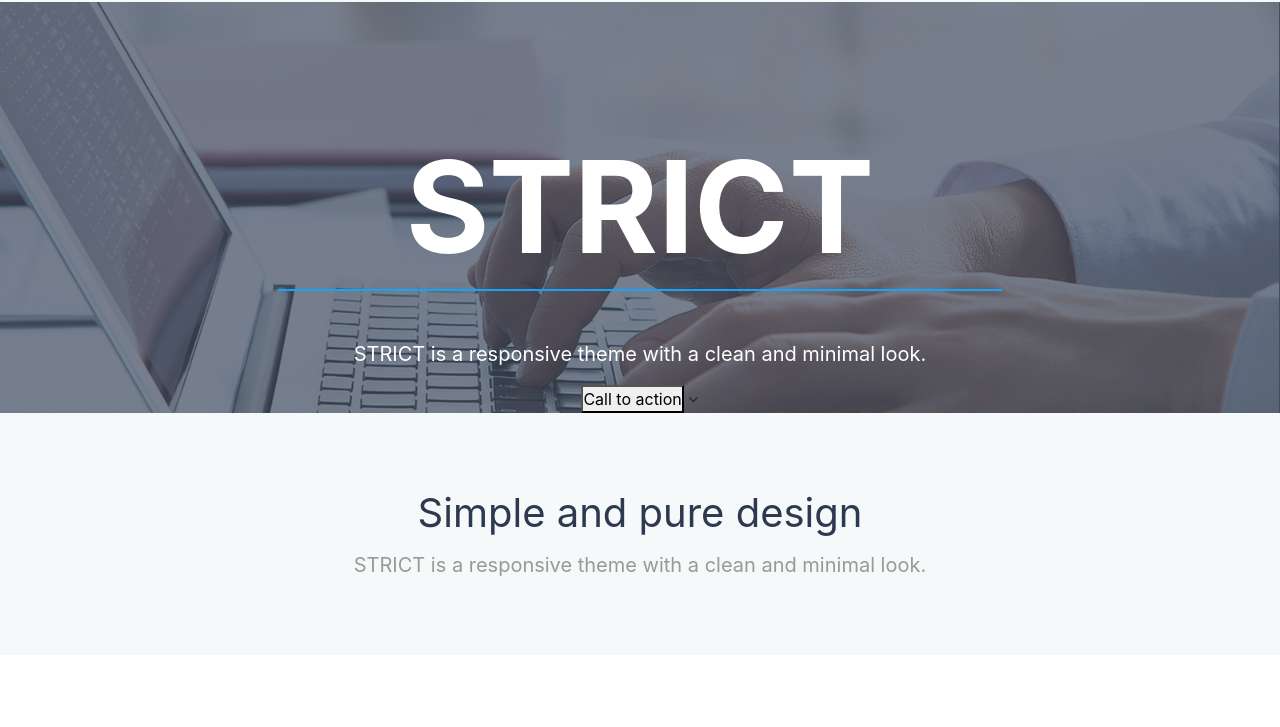
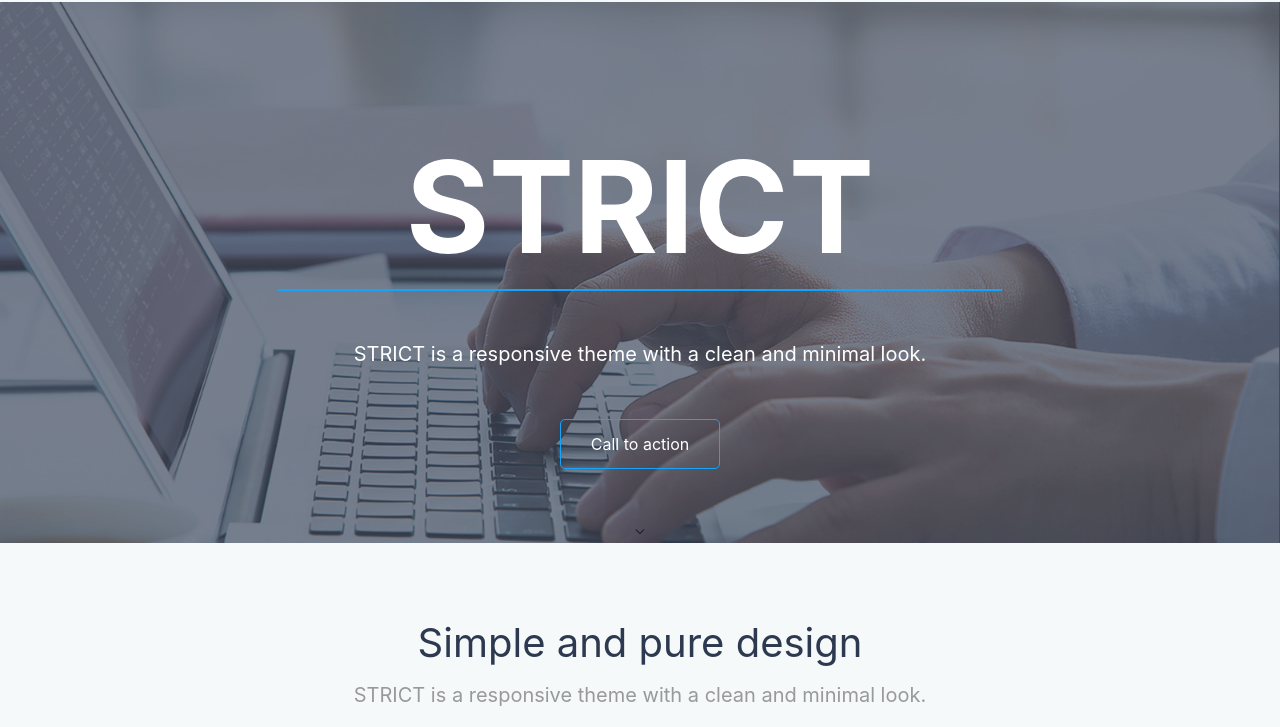
Before and after one commit to Apurb0/Responsive, a plain HTML site: page index.html in a window 1280 px wide. Shown: the part 73-800 px from the top of the page. Drawn offline with nearby package versions, Linux system fonts and the light colour scheme.

Commit message:
Update style.css

```diff
--- a/css/style.css
+++ b/css/style.css
@@ -36,7 +36,7 @@ body {
 
     color: white;
     font-size: 40px;
-    margin: 10% 48%;
+    margin: 2% 48%;
     display: inline-block;
 
 }
@@ -63,15 +63,19 @@ body {
 	margin-top: 40px;
 }
 
-.slider-text a{
-	color:#fff;
-	font-size: 18px;
-	border:1px solid #15a4fa;
-	text-decoration: none;
-	padding:10px 25px;
-	display: inline-block;
-	margin-top: 50px;
-}
+.slider-area button{
+
+    padding: 12px 30px;
+    color: #ffff;
+    background: transparent;
+    border: 1px solid #15a4fa;
+    border-radius: 5px;
+    margin: 50px auto;
+    display: block;
+    transition: .8s ease;
+
+
+ }
 
 
 .featured-area{
```
